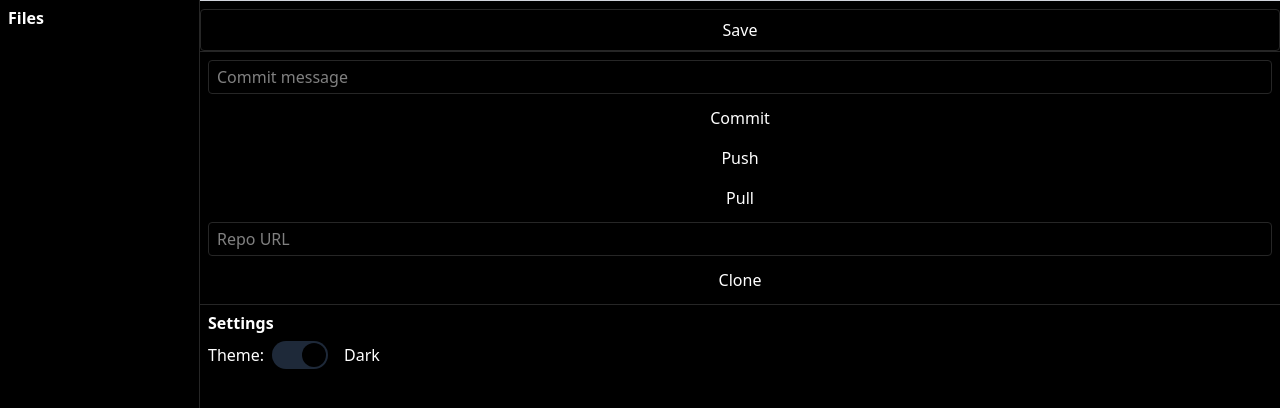
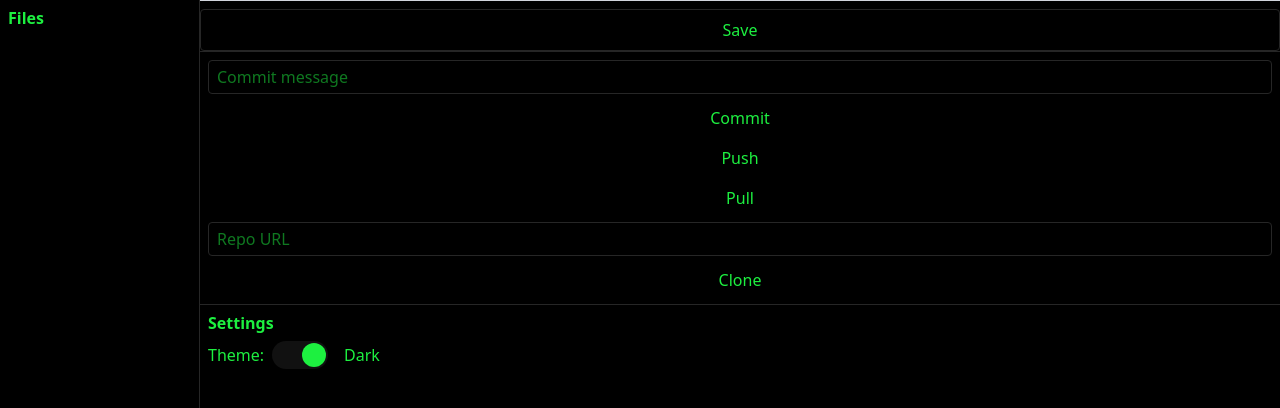
Before and after one commit to avantenaidoo/RogueRenegade, a React (Vite) app: page / in a window 1280 px wide. Shown: the top 408 px of the page. Built offline with nearby package versions, Linux system fonts and the light colour scheme; what @isomorphic-git/lightning-fs would draw is missing.

Commit message:
fix them toggle slider to follow theme colors - changed font color in dark mode

```diff
--- a/src/App.css
+++ b/src/App.css
@@ -31,6 +31,9 @@ body {
   --muted-foreground: #737373;
 
   --border: #e5e5e5;
+
+  --toggle-track: var(--muted);
+  --toggle-thumb: var(--foreground);
 }
 
 /* Dark mode (system or .dark class) */
@@ -38,12 +41,15 @@ body {
   color-scheme: dark;
 
   --background: #000000;
-  --foreground: #ffffff;
+  --foreground: #1df040;
 
   --muted: #111111;
   --muted-foreground: #a3a3a3;
 
   --border: #262626;
+
+  --toggle-track: var(--muted);
+  --toggle-thumb: var(--background);
 }
 
 /* ========================
--- a/src/components/SettingsPanel.tsx
+++ b/src/components/SettingsPanel.tsx
@@ -16,13 +16,12 @@ export default function SettingsPanel({ theme, setTheme }: SettingsProps) {
         {/* Modern dark/light toggle */}
         <button
           onClick={() => setTheme(isDark ? "vs-light" : "vs-dark")}
-          className={`relative w-14 h-7 rounded-full transition-colors duration-300 focus:outline-none
-            ${isDark ? "bg-gray-800" : "bg-gray-300"}`}
+          className="relative w-14 h-7 rounded-full transition-colors duration-300 focus:outline-none bg-(--toggle-track)"
         >
           {/* Slider circle */}
           <span
             className={`absolute top-0.5 left-0.5 w-6 h-6 rounded-full transition-transform duration-300
-              ${isDark ? "translate-x-7 bg-black" : "translate-x-0 bg-white"}`}
+            ${isDark ? "translate-x-7" : "translate-x-0"} bg-(--foreground)`}
           />
         </button>
 
```
